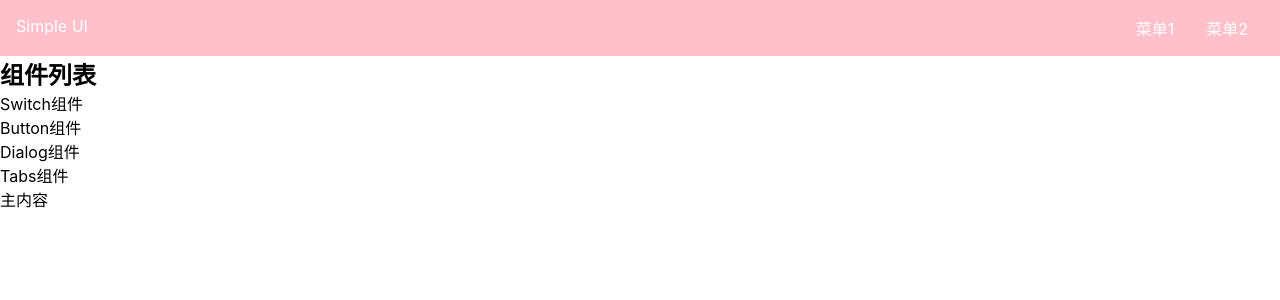
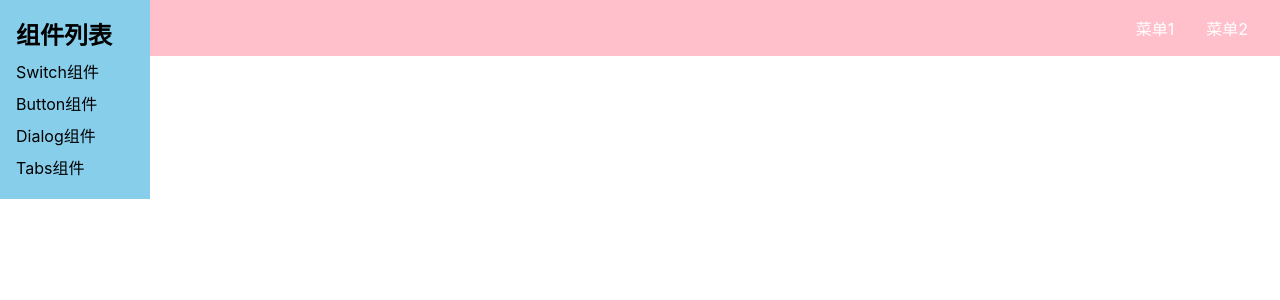
Before and after one commit to WangXiaoyugg/simple-ui, a Vue app: page /#/doc in a window 1280 px wide. Shown: the top 300 px of the page. Built offline with nearby package versions, Linux system fonts and the light colour scheme.

Commit message:
添加aside的样式

```diff
--- a/src/views/Doc.vue
+++ b/src/views/Doc.vue
@@ -35,4 +35,20 @@ export default {
 
 
 <style scoped lang="scss">
+aside {
+  background: skyblue;
+  width: 150px;
+  padding: 16px;
+  position: fixed;
+  top: 0;
+  left: 0;
+  > h2 {
+    margin-bottom: 4px;
+  }
+  > ol {
+    li {
+      padding: 4px 0;
+    }
+  }
+}
 </style>
```
